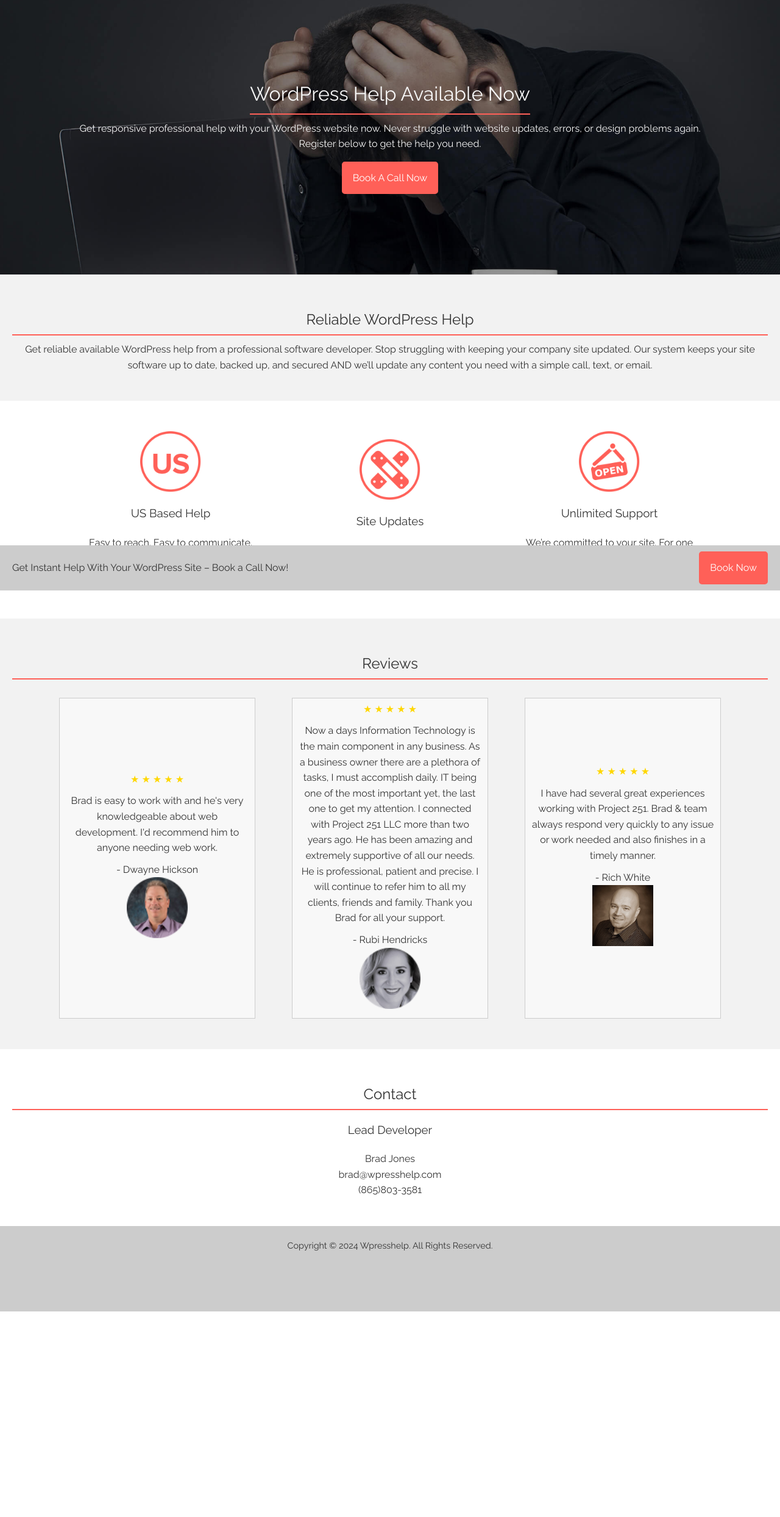
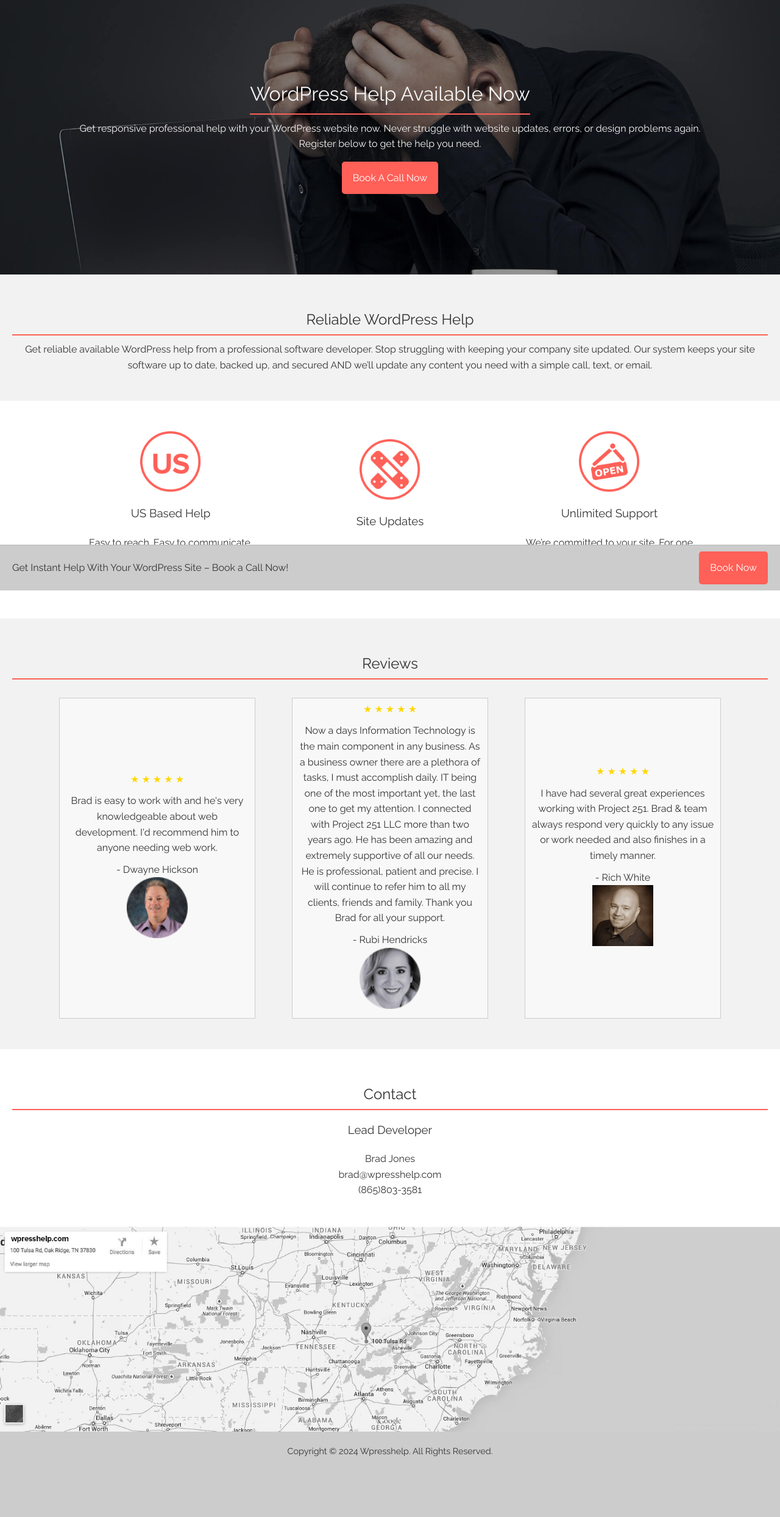
Before and after one commit to pro251/wpresshelp, a Jekyll site: the page built from index.html, in a window 1280 px wide. Shown: the whole page at 61% size. Built offline with Jekyll 4.4.1, drawn with Linux system fonts in a browser that asks for light colours; before the commit the page ends 2150 px from its top, so only the background shows below that.

Commit message:
Style updates

```diff
--- /dev/null
+++ b/_includes/homepage/map.html
@@ -0,0 +1,3 @@
+<div class="map-container">
+    <img src="{{ 'assets/images/google-map.jpg' | relative_url }}" alt="Location map">
+</div>
--- a/_sass/_container.scss
+++ b/_sass/_container.scss
@@ -33,6 +33,15 @@
   border: 1px solid $grey;
   padding: 5px 10px;
   align-items: start;
+}
+
+.map-container {
+  padding: 0;
+  margin: 0 0 -8px 0;
+  img {
+    width: 100%;
+
+  }
 }
 
 .feature {
--- a/_sass/_fixedcta.scss
+++ b/_sass/_fixedcta.scss
@@ -11,6 +11,7 @@
   justify-content: center;
   align-items: center;
   z-index: 1000;
+  border-top: 1px solid #b9b9b9;
 
   .content {
     display: flex;
--- a/index.html
+++ b/index.html
@@ -26,4 +26,6 @@
     {% include homepage/contact.html %}
 </div>
 
+{% include homepage/map.html %}
+
 {% include partials/fixedcta.html %}
```
